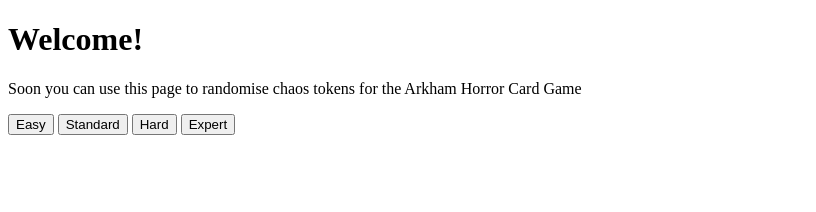
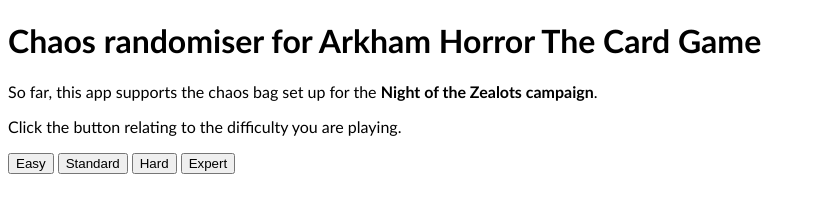
Before and after one commit to calisaurus/chaos-randomizer, a website: page index.html in a window 1280 px wide. Shown: the whole page, without its empty margins (0-816 px from the left). Drawn offline with Linux system fonts and the light colour scheme.

Commit message:
Change font and placement of random token result

```diff
--- a/index.html
+++ b/index.html
@@ -7,16 +7,16 @@
 </head>
 <body>
 
-<h1>Welcome!</h1>
-<p>Soon you can use this page to randomise chaos tokens for the Arkham Horror Card Game</p>
+<font face ="trebuchet MS"><h1>Chaos randomiser for Arkham Horror The Card Game</h1>
+<p>So far, this app supports the chaos bag set up for the <b>Night of the Zealots campaign</b>.</p>
+<p>Click the button relating to the difficulty you are playing.</p></font>
 
-<p id="demo"></p>
 <!--<button name="button">Give me a chaos token!</button>-->
 <button onclick="const tokenEasy = window.randomTokenEasy(); displayEasy(tokenEasy)">Easy</button>
 <button onclick="const tokenStandard = window.randomTokenStandard(); displayStandard(tokenStandard)">Standard</button>
 <button onclick="const tokenHard = window.randomTokenHard(); displayHard(tokenHard)">Hard</button>
 <button onclick="const tokenExpert = window.randomTokenExpert(); displayExpert(tokenExpert)">Expert</button>
 
-
+<p id="demo"></p>
 </body>
 </html>
```
